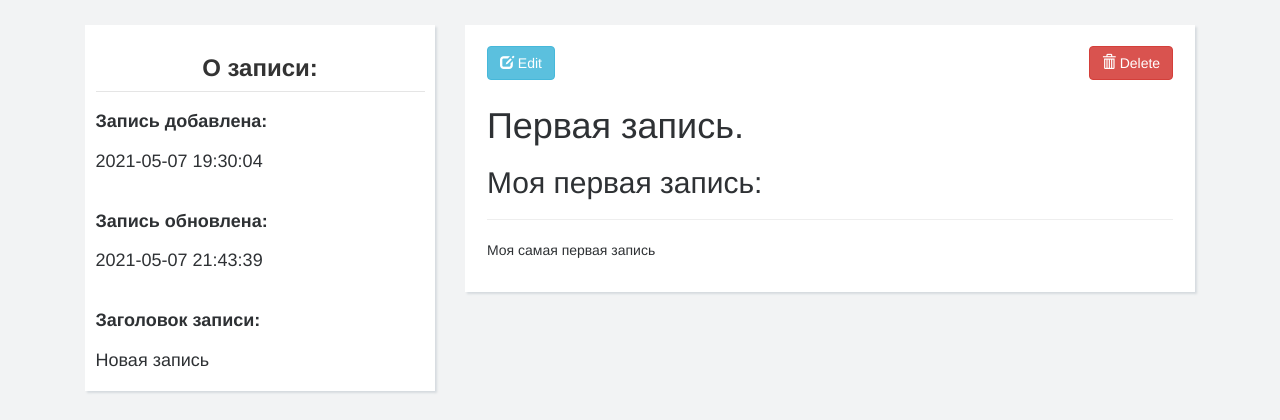
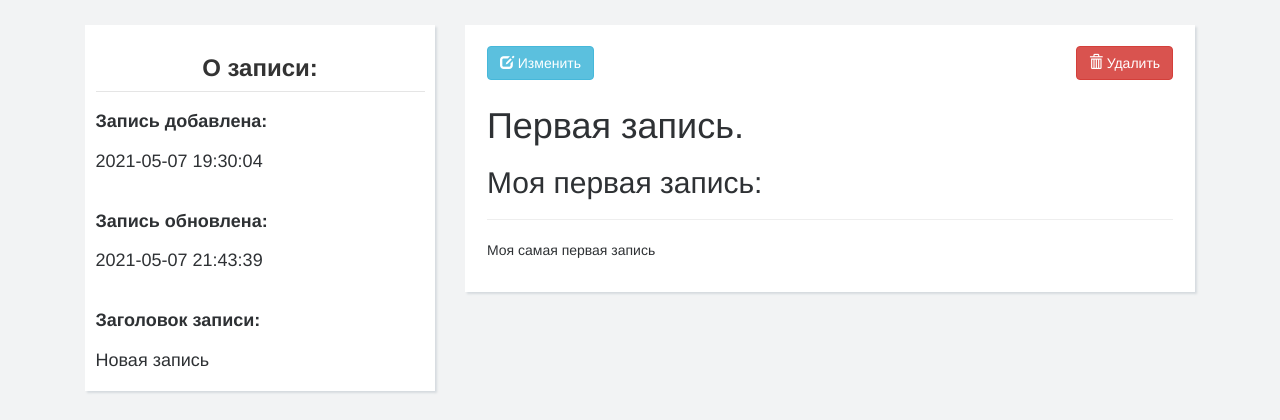
Before and after one commit to Fe0fan0v/Notes, a Flask app: page /notes/1/ in a window 1280 px wide. Shown: the part 65-485 px from the top of the page. Run offline with Flask 2, Linux system fonts and the light colour scheme; a user stored in the database is signed in; data comes from the database, SQL or seed files in the repository; some libraries are stand-ins or nearby versions.

Commit message:
Some another

```diff
--- a/templates/view_note.html
+++ b/templates/view_note.html
@@ -20,13 +20,13 @@
                 {% for note in notes %}
                     <a href="/notes/edit/{{ note[0] }}/" class="pull-left">
                         <button type="button" class="btn btn-info">
-                            <span class="glyphicon glyphicon-edit"></span> Edit
+                            <span class="glyphicon glyphicon-edit"></span> Изменить
                         </button>
                     </a>
 
                     <a href="/notes/delete/{{ note[0] }}/" class="pull-right">
                         <button type="button" class="btn btn-danger">
-                            <span class="glyphicon glyphicon-trash"></span> Delete
+                            <span class="glyphicon glyphicon-trash"></span> Удалить
                         </button>
                     </a>
                     <br>
```
